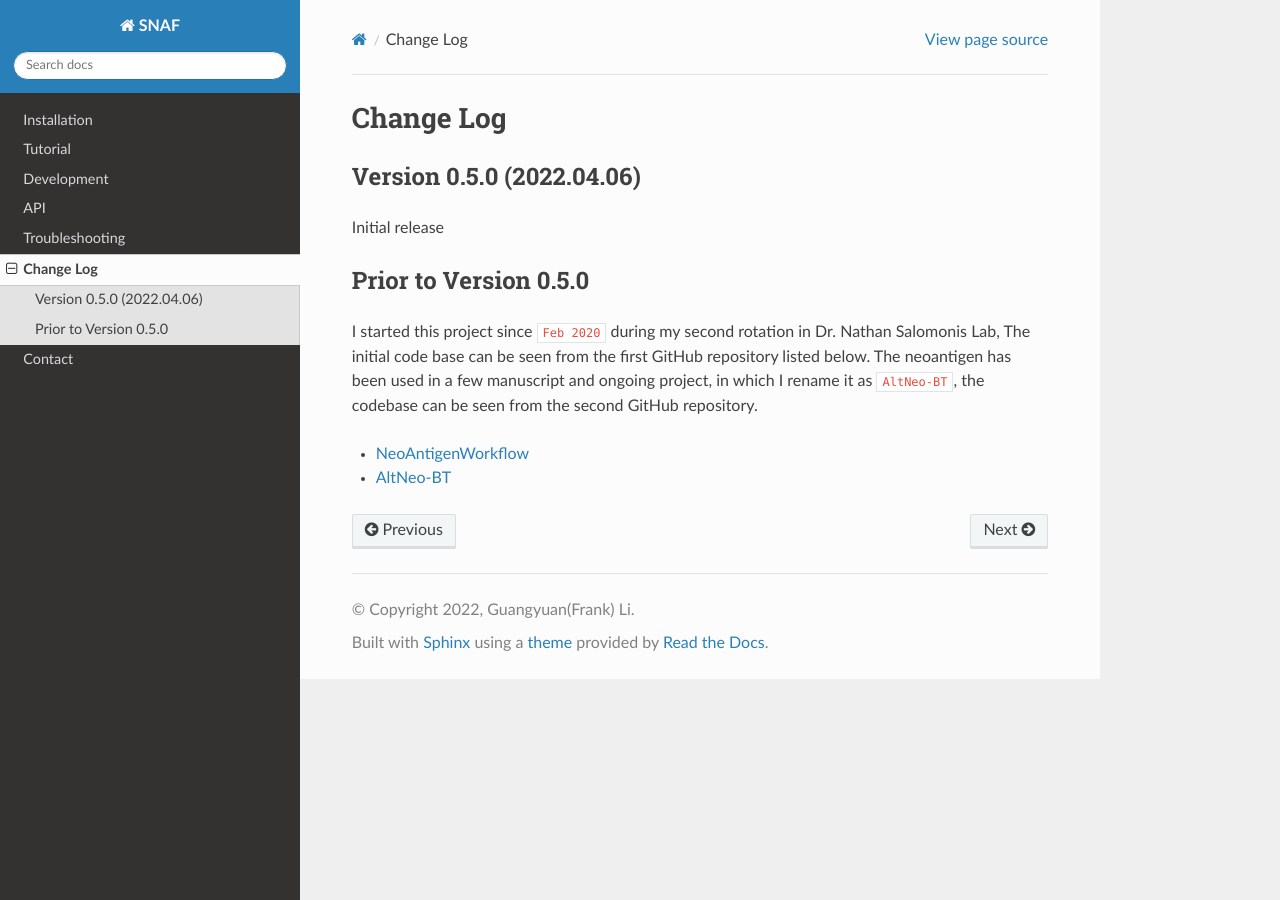
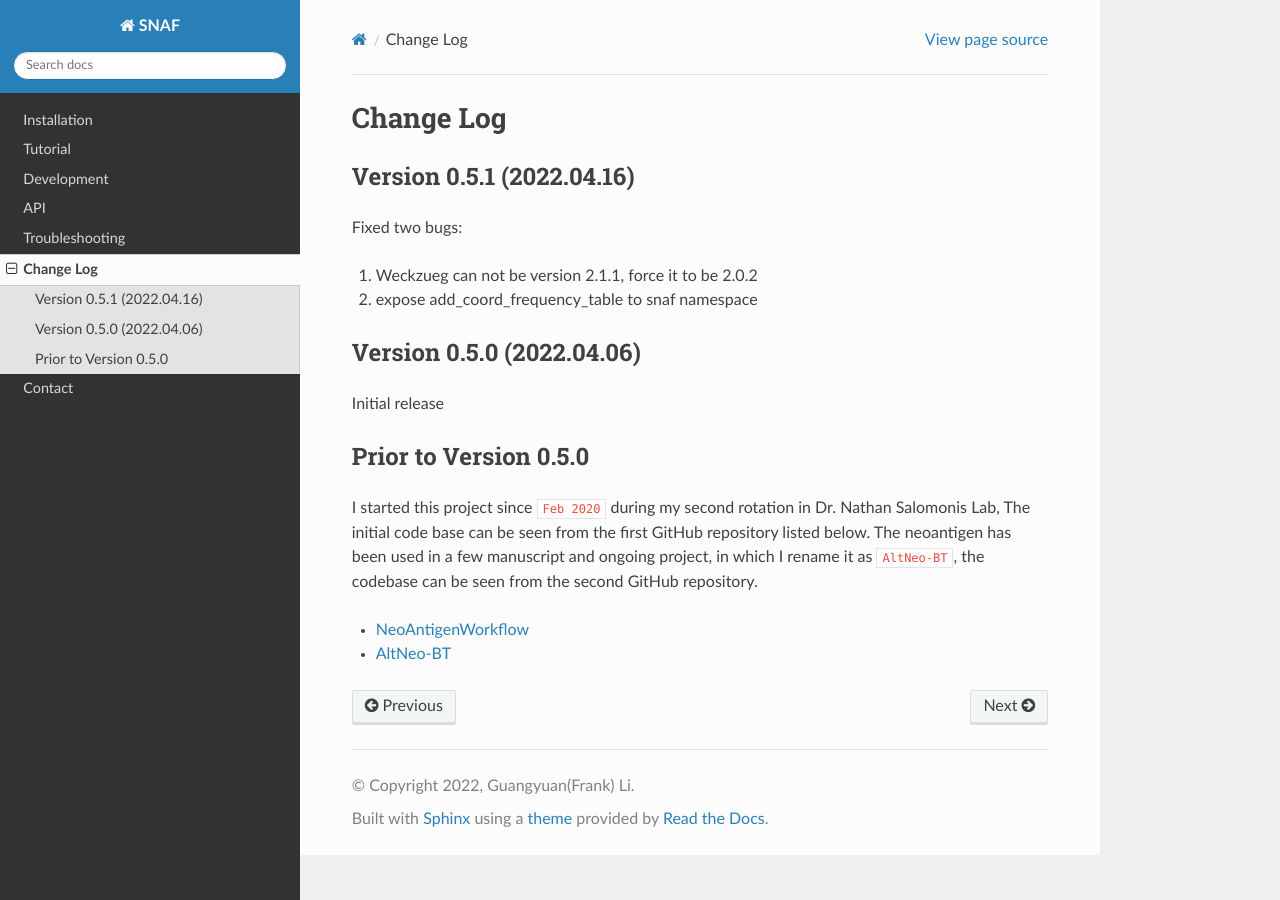
Before and after one commit to frankligy/SNAF, a Sphinx documentation site: the page built from docs/change_log.rst, in a window 1280 px wide. Built offline with Sphinx 7.4.7 and the Read the Docs theme 2.0.0, drawn with Linux system fonts in a browser that asks for light colours.

Commit message:
update change_log to reflect 0.5.1

```diff
--- a/docs/change_log.rst
+++ b/docs/change_log.rst
@@ -1,5 +1,15 @@
 Change Log
 ============
+
+
+Version 0.5.1 (2022.04.16)
+----------------------------
+
+Fixed two bugs:
+
+#. Weckzueg can not be version 2.1.1, force it to be 2.0.2
+#. expose add_coord_frequency_table to snaf namespace
+
 
 Version 0.5.0 (2022.04.06)
 ----------------------------
```
